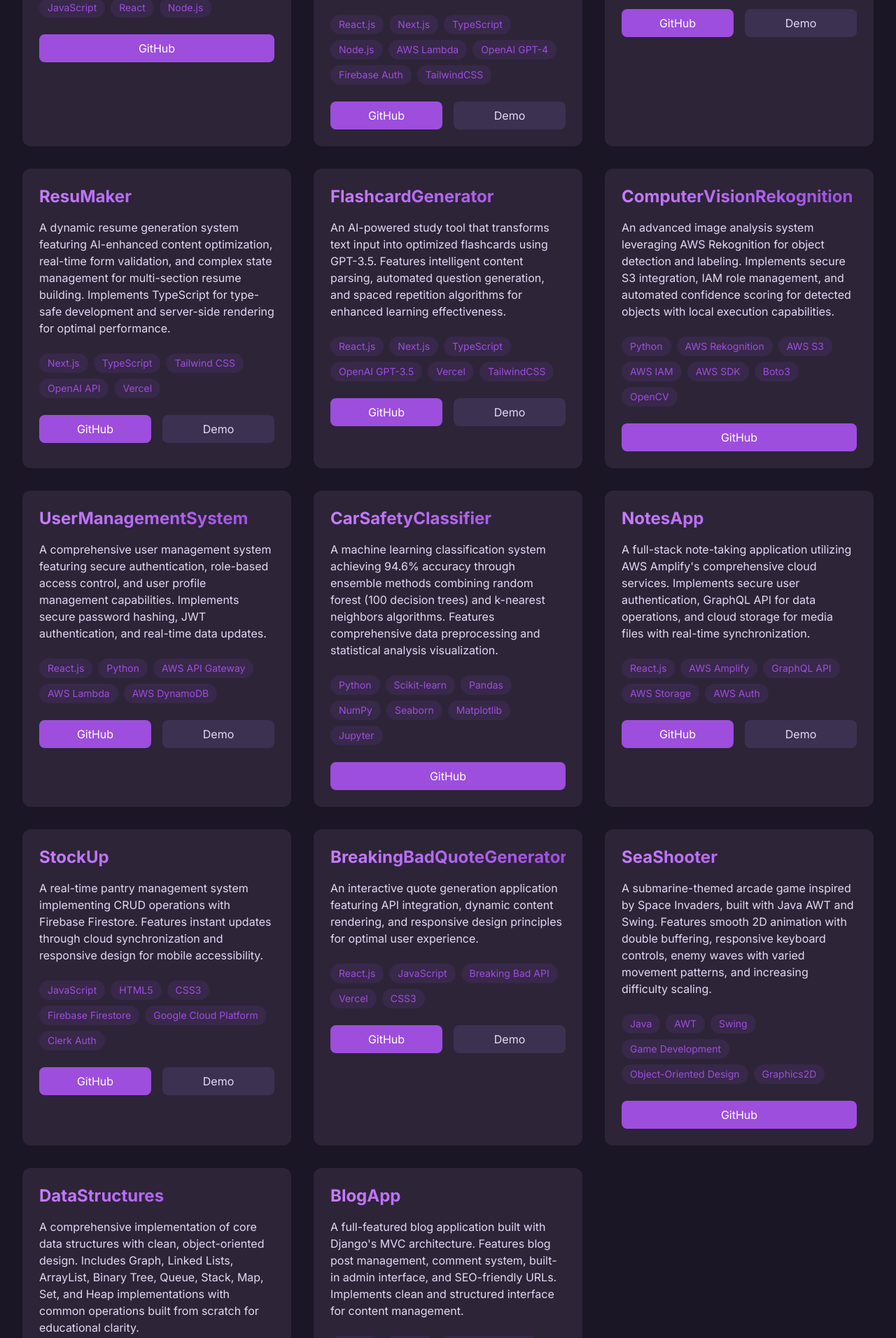
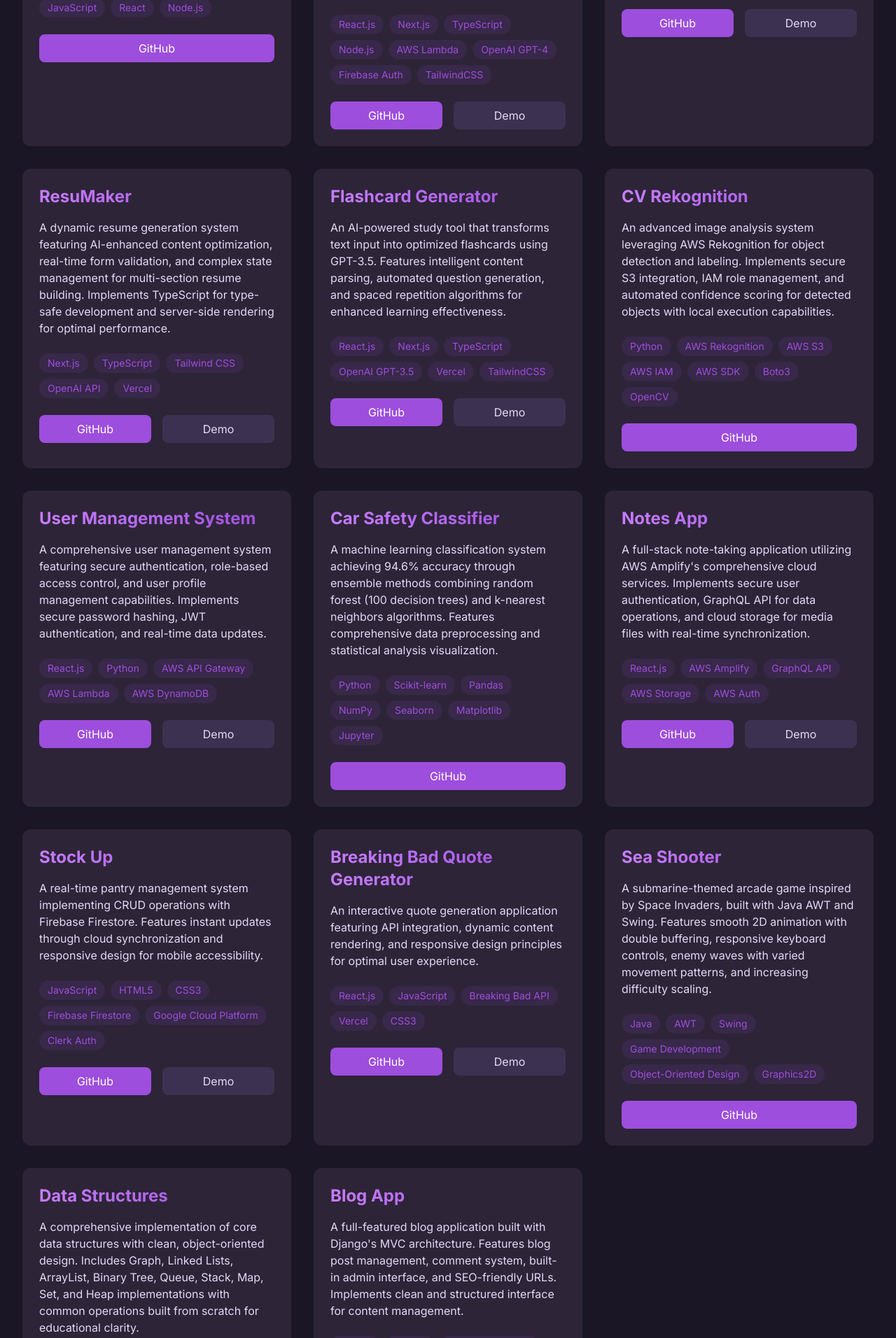
Before and after one commit to aprameyak/Portfolio, a Next.js app: page / in a window 1280 px wide. Shown: the part 1863-3775 px from the top of the page at 70% size. Built offline with nearby package versions, Linux system fonts and the light colour scheme.

Commit message:
Update Projects.tsx

```diff
--- a/app/components/Projects.tsx
+++ b/app/components/Projects.tsx
@@ -25,7 +25,7 @@ const projects: Project[] = [
     techStack: ["Python", "Machine Learning", "Jupyter", "Pandas", "NumPy", "Scikit-learn"]
   },
   {
-    title: "StockPriceEmailer",
+    title: "Stock Price Emailer",
     description: "Automation for stock traders",
     githubLink: "https://github.com/aprameyak/StockPriceEmailer",
     techStack: ["JavaScript", "Node.js", "APIs", "Automation"]
@@ -58,66 +58,66 @@ const projects: Project[] = [
     techStack: ["Next.js", "TypeScript", "Tailwind CSS", "OpenAI API", "Vercel"]
   },
   {
-    title: "FlashcardGenerator",
+    title: "Flashcard Generator",
     description: "An AI-powered study tool that transforms text input into optimized flashcards using GPT-3.5. Features intelligent content parsing, automated question generation, and spaced repetition algorithms for enhanced learning effectiveness.",
     githubLink: "https://github.com/aprameyak/FlashcardGenerator",
     demoLink: "https://flashcards-dusky-nine.vercel.app/",
     techStack: ["React.js", "Next.js", "TypeScript", "OpenAI GPT-3.5", "Vercel", "TailwindCSS"]
   },
   {
-    title: "ComputerVisionRekognition",
+    title: "CV Rekognition",
     description: "An advanced image analysis system leveraging AWS Rekognition for object detection and labeling. Implements secure S3 integration, IAM role management, and automated confidence scoring for detected objects with local execution capabilities.",
     githubLink: "https://github.com/aprameyak/ComputerVisionRekognition",
     techStack: ["Python", "AWS Rekognition", "AWS S3", "AWS IAM", "AWS SDK", "Boto3", "OpenCV"]
   },
   {
-    title: "UserManagementSystem",
+    title: "User Management System",
     description: "A comprehensive user management system featuring secure authentication, role-based access control, and user profile management capabilities. Implements secure password hashing, JWT authentication, and real-time data updates.",
     githubLink: "https://github.com/aprameyak/UserManagementSystem",
     demoLink: "https://user-management-system-phi.vercel.app/",
     techStack: ["React.js", "Python", "AWS API Gateway", "AWS Lambda", "AWS DynamoDB"]
   },
   {
-    title: "CarSafetyClassifier",
+    title: "Car Safety Classifier",
     description: "A machine learning classification system achieving 94.6% accuracy through ensemble methods combining random forest (100 decision trees) and k-nearest neighbors algorithms. Features comprehensive data preprocessing and statistical analysis visualization.",
     githubLink: "https://github.com/aprameyak/CarSafetyClassifier",
     techStack: ["Python", "Scikit-learn", "Pandas", "NumPy", "Seaborn", "Matplotlib", "Jupyter"]
   },
   {
-    title: "NotesApp",
+    title: "Notes App",
     description: "A full-stack note-taking application utilizing AWS Amplify's comprehensive cloud services. Implements secure user authentication, GraphQL API for data operations, and cloud storage for media files with real-time synchronization.",
     githubLink: "https://github.com/aprameyak/NotesApp",
     demoLink: "https://main.d1ztm9vf7wa50r.amplifyapp.com/",
     techStack: ["React.js", "AWS Amplify", "GraphQL API", "AWS Storage", "AWS Auth"]
   },
   {
-    title: "StockUp",
+    title: "Stock Up",
     description: "A real-time pantry management system implementing CRUD operations with Firebase Firestore. Features instant updates through cloud synchronization and responsive design for mobile accessibility.",
     githubLink: "https://github.com/aprameyak/StockUp",
     demoLink: "https://pantryapp-iota.vercel.app/",
     techStack: ["JavaScript", "HTML5", "CSS3", "Firebase Firestore", "Google Cloud Platform", "Clerk Auth"]
   },
   {
-    title: "BreakingBadQuoteGenerator",
+    title: "Breaking Bad Quote Generator",
     description: "An interactive quote generation application featuring API integration, dynamic content rendering, and responsive design principles for optimal user experience.",
     githubLink: "https://github.com/aprameyak/BreakingBadQuoteGenerator",
     demoLink: "https://breakingbadquotes-puce.vercel.app/",
     techStack: ["React.js", "JavaScript", "Breaking Bad API", "Vercel", "CSS3"]
   },
   {
-    title: "SeaShooter",
+    title: "Sea Shooter",
     description: "A submarine-themed arcade game inspired by Space Invaders, built with Java AWT and Swing. Features smooth 2D animation with double buffering, responsive keyboard controls, enemy waves with varied movement patterns, and increasing difficulty scaling.",
     githubLink: "https://github.com/aprameyak/SeaShooter",
     techStack: ["Java", "AWT", "Swing", "Game Development", "Object-Oriented Design", "Graphics2D"]
   },
   {
-    title: "DataStructures",
+    title: "Data Structures",
     description: "A comprehensive implementation of core data structures with clean, object-oriented design. Includes Graph, Linked Lists, ArrayList, Binary Tree, Queue, Stack, Map, Set, and Heap implementations with common operations built from scratch for educational clarity.",
     githubLink: "https://github.com/aprameyak/DataStructures",
     techStack: ["Java", "Data Structures", "Object-Oriented Design", "Algorithms", "JUnit Testing"]
   },
   {
-    title: "BlogApp",
+    title: "Blog App",
     description: "A full-featured blog application built with Django's MVC architecture. Features blog post management, comment system, built-in admin interface, and SEO-friendly URLs. Implements clean and structured interface for content management.",
     githubLink: "https://github.com/aprameyak/BlogApp",
     techStack: ["Python", "Django", "MVC Architecture", "HTML", "CSS", "SQLite", "Django Templates"]
```
